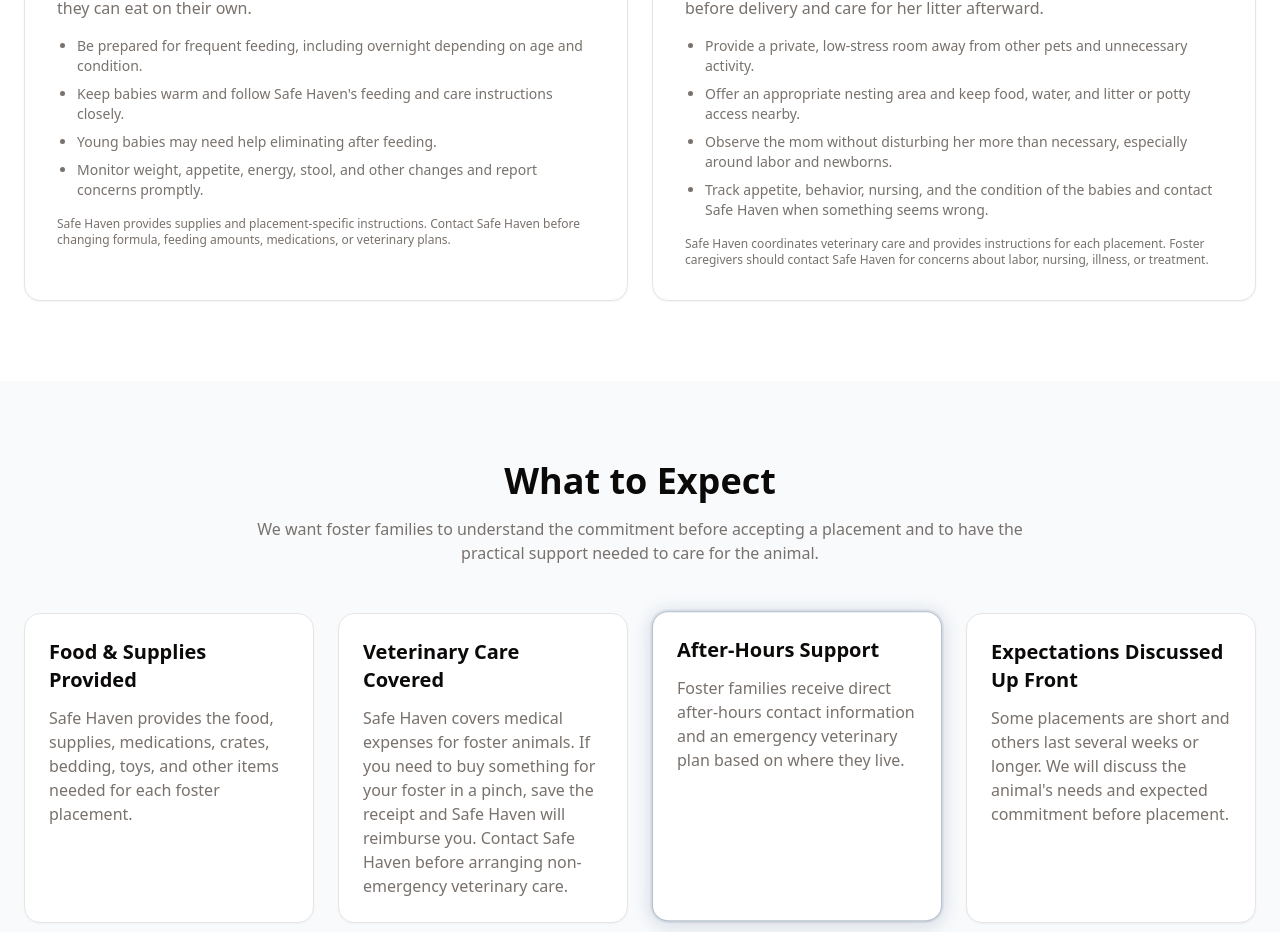
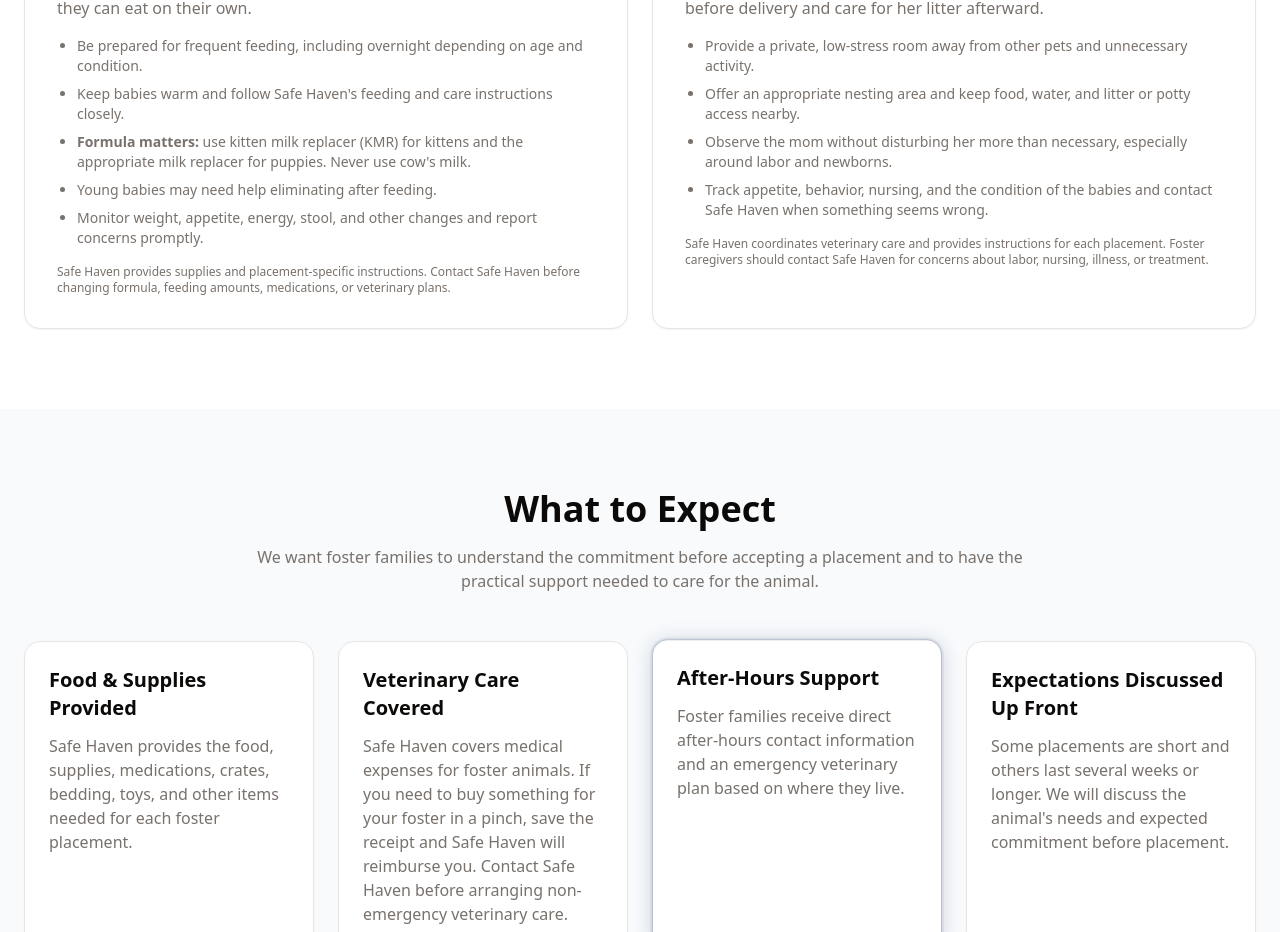
Before and after one commit to 7nqwsvhv99-hash/safe-haven-site, a Next.js app: page /foster in a window 1280 px wide. Shown: the part 1860-2792 px from the top of the page. Built offline with nearby package versions, Linux system fonts and the light colour scheme.

Commit message:
Add bottle baby formula guidance

```diff
--- a/src/app/foster/page.tsx
+++ b/src/app/foster/page.tsx
@@ -55,6 +55,7 @@ export default function FosterPage() {
               <ul className="space-y-2 text-sm text-muted-foreground list-disc pl-5">
                 <li>Be prepared for frequent feeding, including overnight depending on age and condition.</li>
                 <li>Keep babies warm and follow Safe Haven's feeding and care instructions closely.</li>
+                <li><strong>Formula matters:</strong> use kitten milk replacer (KMR) for kittens and the appropriate milk replacer for puppies. Never use cow's milk.</li>
                 <li>Young babies may need help eliminating after feeding.</li>
                 <li>Monitor weight, appetite, energy, stool, and other changes and report concerns promptly.</li>
               </ul>
```
